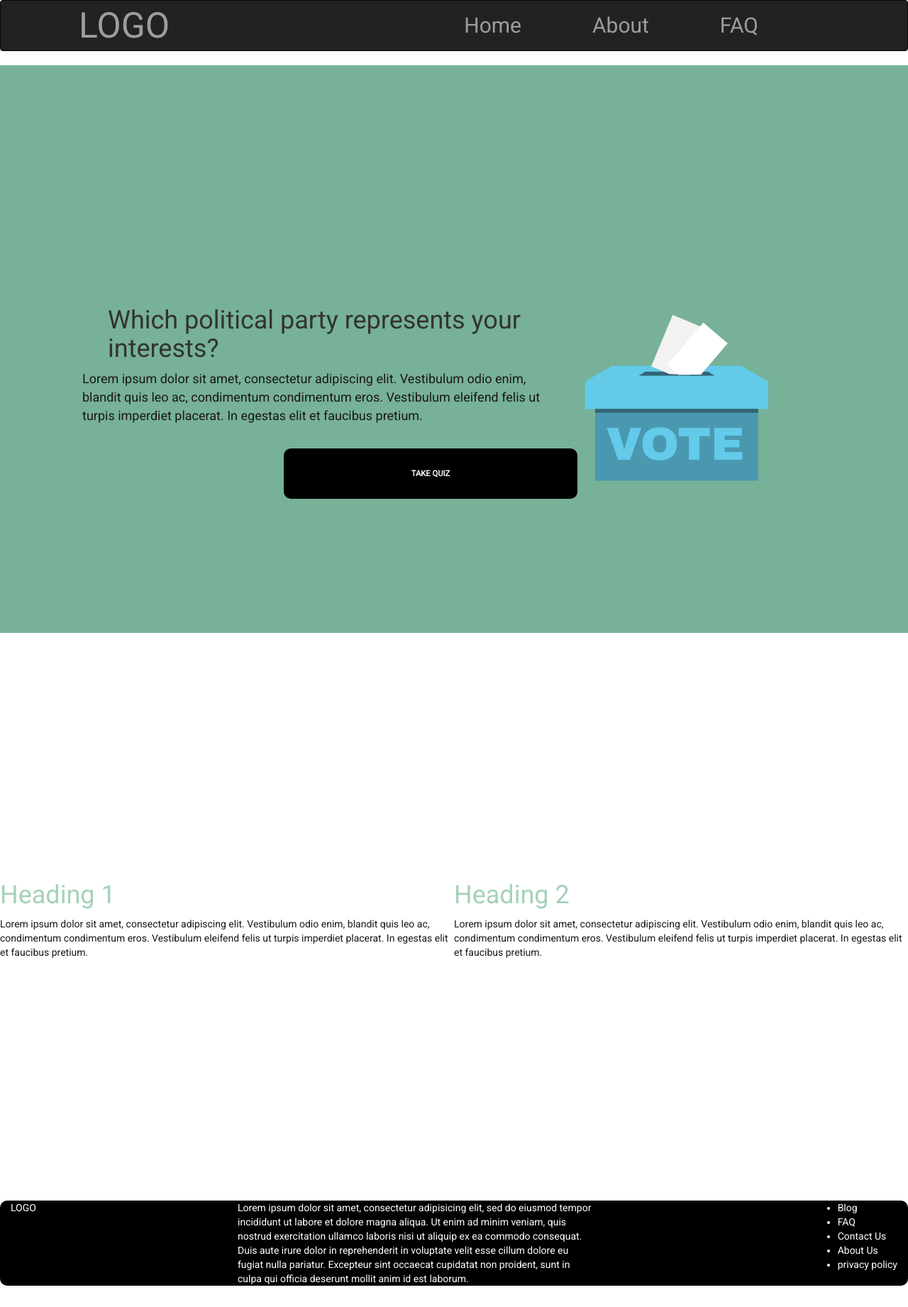
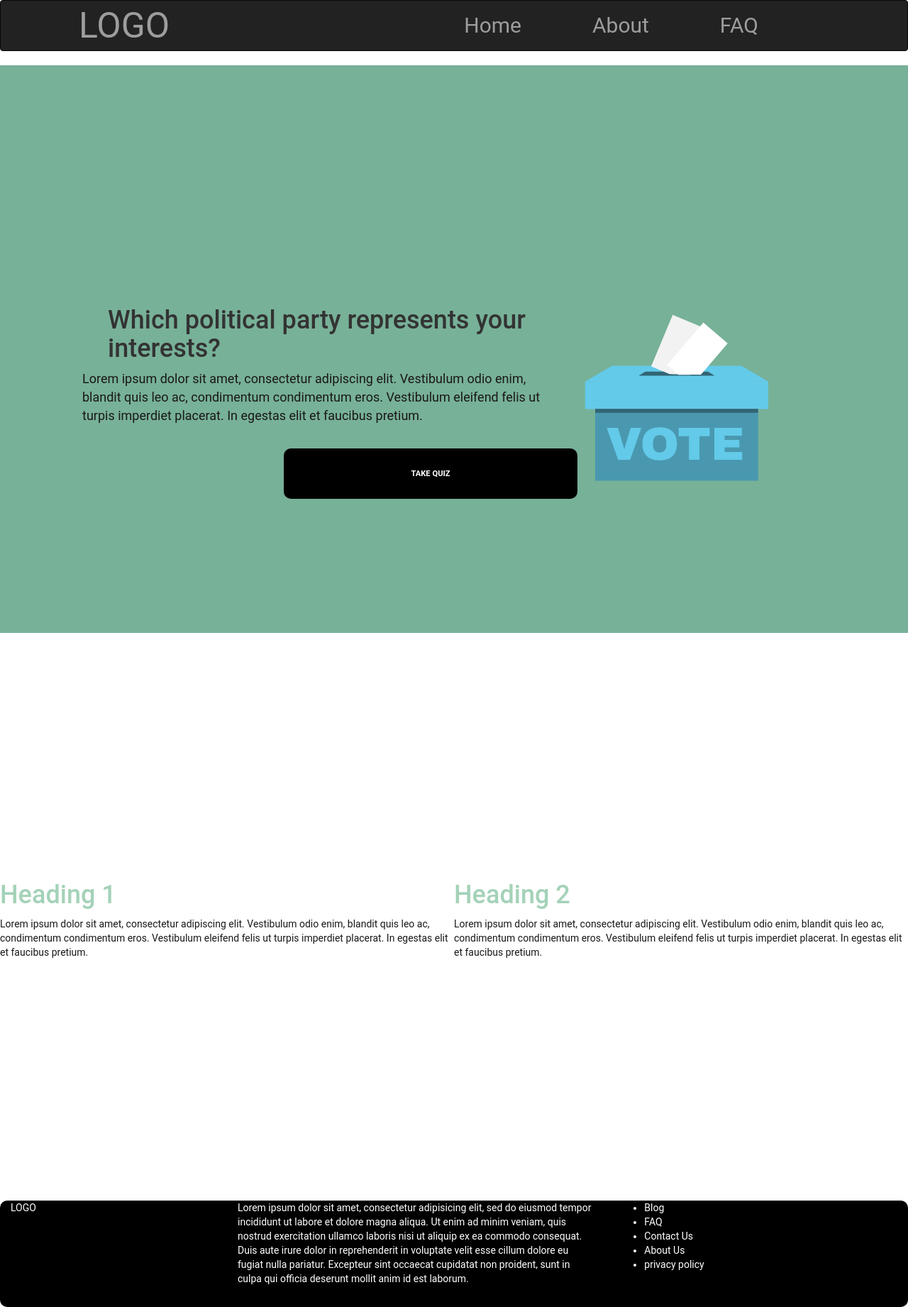
Before and after one commit to team-ace-hng/voting-assistant, a PHP site: page /home.php in a window 1280 px wide. Shown: the whole page at 71% size. Before the commit the page ends 1812 px from the top, so only its background shows below. Run offline with PHP 8.4, Linux system fonts and the light colour scheme.

Commit message:
Renamed individual pages plus some style tweaks

```diff
--- a/css/main.css
+++ b/css/main.css
@@ -1,5 +1,3 @@
-@import url('https://fonts.googleapis.com/css?family=Roboto|Roboto+Condensed|Roboto+Mono|Roboto+Slab');
-
 /* main style sheet */
 
 
@@ -82,7 +80,7 @@ section {
 		border-radius: 10px;
 		color: #fff;
 	}
-    ul{float:right;}
+    /* ul{float:right;} */
 	section{
 		height:490px;
 		background-color: #ccc;
@@ -106,9 +104,25 @@ section {
 
 
 /******************/
-
+html, body {
+    margin: 0;
+    height: 100%;
+}
 body {
     font-family: 'Roboto', sans-serif;
+}
+
+.wrapper {
+  min-height: 100%;
+  height: auto !important;
+  height: 100%;
+  margin: 0 auto -150px;
+}
+
+footer,
+.push {
+  height: 150px;
+  /* .push must be the same height as .footer */
 }
 
 .top-div {
@@ -226,7 +240,7 @@ p {
 
 .question-container {
     background-color: #F2F2F2;
-    width: 450px;
+    width: 500px;
     /*height: 500px;*/
     padding: 20px;
     margin: 30px auto;
@@ -288,7 +302,7 @@ p {
     justify-content: space-between;
 }
 
-button {
+.question-navs button {
     border: none;
     background-color: inherit;
 }
@@ -330,7 +344,7 @@ button {
     height: 8vh;
 
 }
-button, #start{
+#start{
     font-family: Roboto;
     font-style: "bold";
     font-size:24px;
@@ -340,7 +354,11 @@ button, #start{
 .policy-btn .first-btn{
     margin-right: 0;
 }
-button.policy-btn{
+.policy-btn{
+    font-family: Roboto;
+    font-style: "bold";
+    font-size:24px;
+    line-height: 28px;
     margin:auto 10px;
     text-align: left;
     border-radius: 10px;
--- a/footer.php
+++ b/footer.php
@@ -1,4 +1,5 @@
-<link rel="stylesheet" href="css/main.css">
+<div class='push'></div>
+</div> <!-- end content wrapper -->
 <footer id="footer">
 
       	<div class="container-fluid" >
--- a/header.php
+++ b/header.php
@@ -1,24 +1,19 @@
 <!DOCTYPE html>
 <html>
 <head>
-	<link href="https://maxcdn.bootstrapcdn.com/bootstrap/3.3.7/css/bootstrap.min.css" rel="stylesheet" integrity="sha384-BVYiiSIFeK1dGmJRAkycuHAHRg32OmUcww7on3RYdg4Va+PmSTsz/K68vbdEjh4u" crossorigin="anonymous">
-    <meta charset="utf-8">
+	<meta charset="utf-8">
     <meta http-equiv="X-UA-Compatible" content="IE=edge">
     <meta name="viewport" content="width=device-width, initial-scale=1">
-
 	<title><?php
     if (isset($pageTitle)) {
         echo "You Choose - ".$pageTitle;
     } else {
         echo "You Choose";
     }
-    ?></title>
+    ?>
+    </title>
+    <link href="css/bootstrap.min.css" rel="stylesheet" />
     <link rel="stylesheet" href="css/main.css">
-
-
-
-
-	</style>
 </head>
 <body>
 	<nav class="navbar navbar-inverse">
@@ -34,3 +29,6 @@
 		    </ul>
 		</div>
     </nav>
+
+<!-- content wrapper -->
+<div class="wrapper">
--- a/home.php
+++ b/home.php
@@ -1,17 +1,6 @@
 <?php
   include "header.php";
 ?>
-
-<!Doctype html>
-<html>
-  <head>
-    <meta charset="utf-8">
-    <meta http-equiv="X-UA-Compatible" content="IE=edge">
-    <meta name="viewport" content="width=device-width, initial-scale=1">
-    <title>You Choose | HOME</title>
-   <link rel="stylesheet" href="css/main.css">
-  </head>
-  <body>
     <div class="top-div">
       <div id="top">
         <h1 class="top">Which political party represents your interests?</h1>
```
Also changed, not shown: Nav and Footer.html (deleted, +0 -52 lines), questions-page.html (deleted, +0 -16 lines), policy.php (renamed from policy-selection.php), questions.php (renamed from questions-page.php), results.php (deleted).
